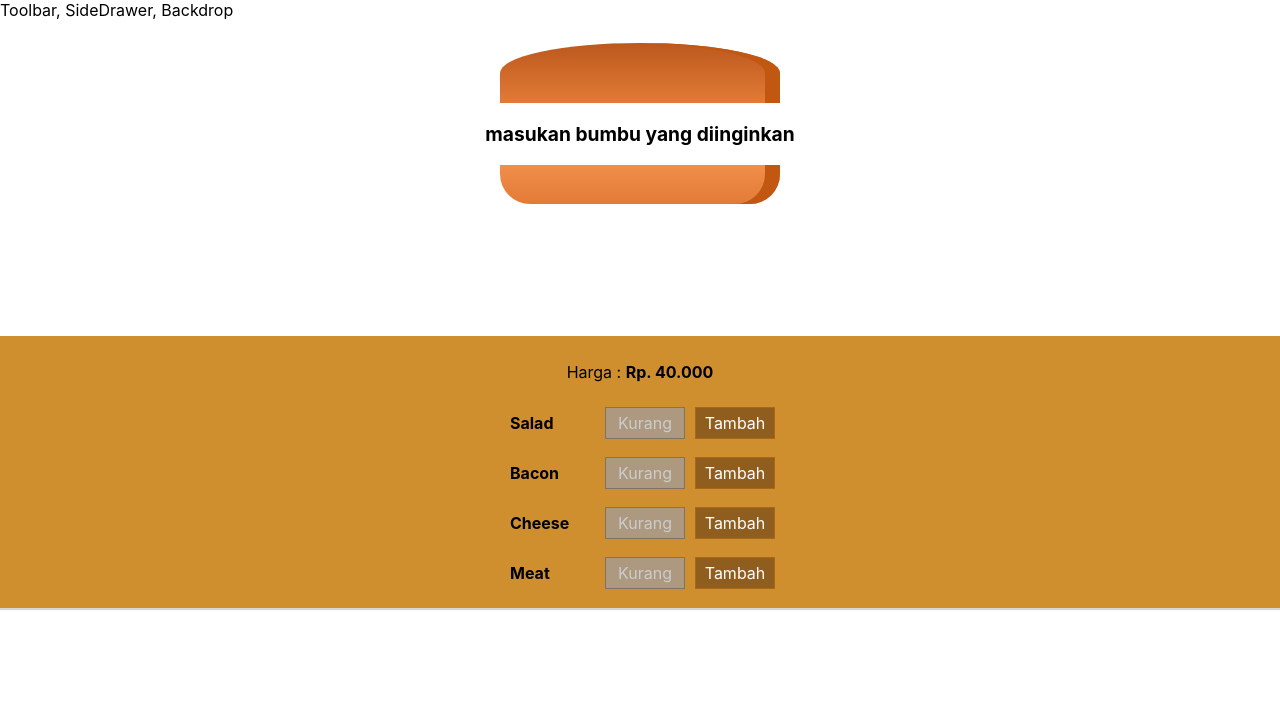
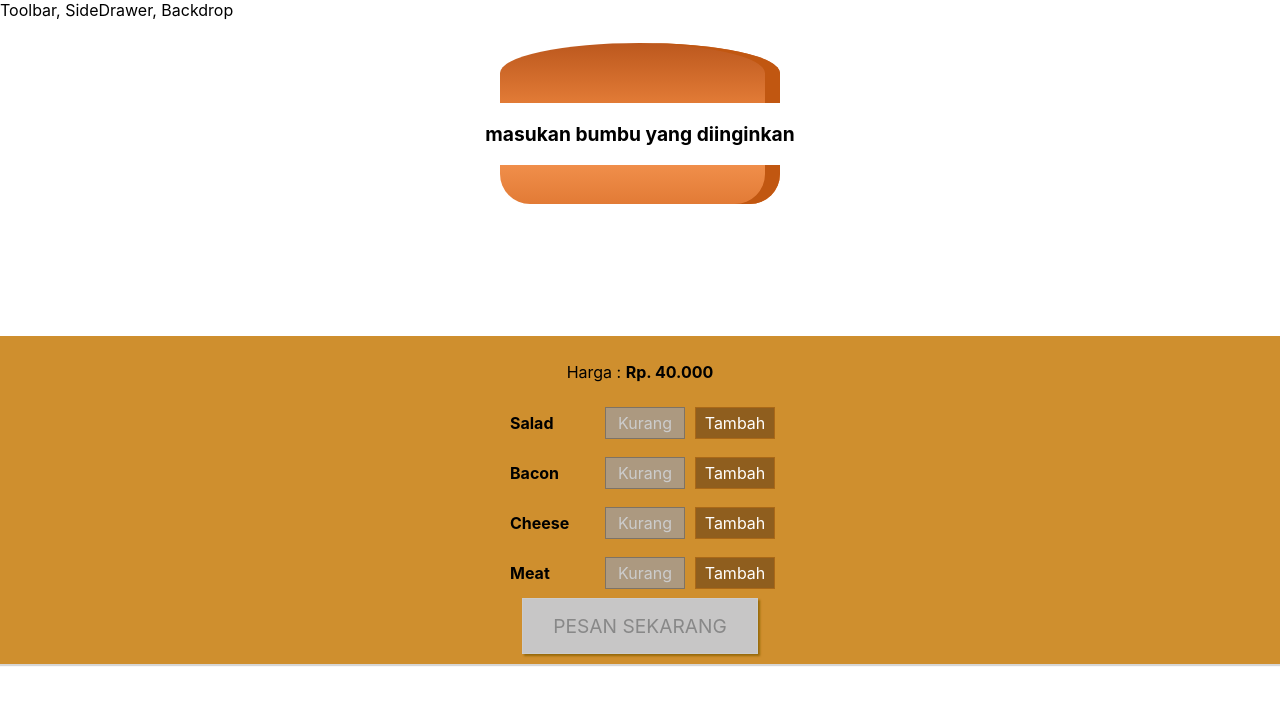
Before and after one commit to laodesafar/burger, a React (Create React App) app: page / in a window 1280 px wide. Shown: the top 704 px of the page. Built offline with nearby package versions, Linux system fonts and the light colour scheme.

Commit message:
menambahkan tombol Pesan Sekarang

```diff
--- a/src/components/Burger/BuildControls/BuildControls.js
+++ b/src/components/Burger/BuildControls/BuildControls.js
@@ -28,7 +28,9 @@
           removed = {() => props.bumbuRemoved(ctrl.type)}
           disabled= {props.disabled[ctrl.type] } />
         ))}
-
+        <button
+        className={classes.OrderButton}
+        disabled={!props.terbayar}>PESAN SEKARANG</button>
     </div>
 );
 
--- a/src/components/Burger/BuildControls/BuildControls.module.css
+++ b/src/components/Burger/BuildControls/BuildControls.module.css
@@ -8,3 +8,45 @@
     margin: auto;
     padding: 10px 0;
 }
+
+
+.OrderButton {
+    background-color: #DAD735;
+    outline: none;
+    cursor: pointer;
+    border: 1px solid #966909;
+    color: #966909;
+    font-family: inherit;
+    font-size: 1.2em;
+    padding: 15px 30px;
+    box-shadow: 2px 2px 2px #966909;
+}
+
+.OrderButton:hover, .OrderButton:active {
+    background-color: #A0DB41;
+    border: 1px solid #966909;
+    color: #966909;
+}
+
+.OrderButton:disabled {
+    background-color: #C7C6C6;
+    cursor: not-allowed;
+    border: 1px solid #ccc;
+    color: #888888;
+}
+
+.OrderButton:not(:disabled) {
+    animation: enable 0.3s linear;
+}
+
+@keyframes enable {
+    0% {
+        transform: scale(1);
+    }
+    60% {
+        transform: scale(1.1);
+    }
+    100% {
+        transform: scale(1);
+    }
+}
--- a/src/containers/BurgerBuilder/BurgerBuilder.js
+++ b/src/containers/BurgerBuilder/BurgerBuilder.js
@@ -19,8 +19,20 @@
       cheese: 0,
       meat: 0
     },
-    totalHarga: 40000
+    totalHarga: 40000,
+    terbayar: false
   };
+
+  updateStateTerbayar(bumbu) {
+    const tambah = Object.keys(bumbu)
+      .map(igKey => {
+        return bumbu[igKey];
+      })
+      .reduce((tambah, el) => {
+        return tambah + el;
+      }, 0);
+    this.setState({ terbayar: tambah > 0 });
+  }
 
   addBumbuHandler = type => {
     const oldCount = this.state.bumbu[type];
@@ -33,6 +45,7 @@
     const oldPrice = this.state.totalHarga;
     const newPrice = oldPrice + hargaAdditon;
     this.setState({ totalHarga: newPrice, bumbu: updatedBumbu });
+    this.updateStateTerbayar(updatedBumbu);
   };
 
   removeBumbuHandler = type => {
@@ -49,6 +62,7 @@
     const oldPrice = this.state.totalHarga;
     const newPrice = oldPrice - hargaDeduction;
     this.setState({ totalHarga: newPrice, bumbu: updatedBumbu });
+    this.updateStateTerbayar(updatedBumbu);
   };
 
   render() {
@@ -65,6 +79,7 @@
           bumbuAdded={this.addBumbuHandler}
           bumbuRemoved={this.removeBumbuHandler}
           disabled={disableInfo}
+          terbayar={this.state.terbayar}
           harga={this.state.totalHarga}
         />
       </Aux>
```
